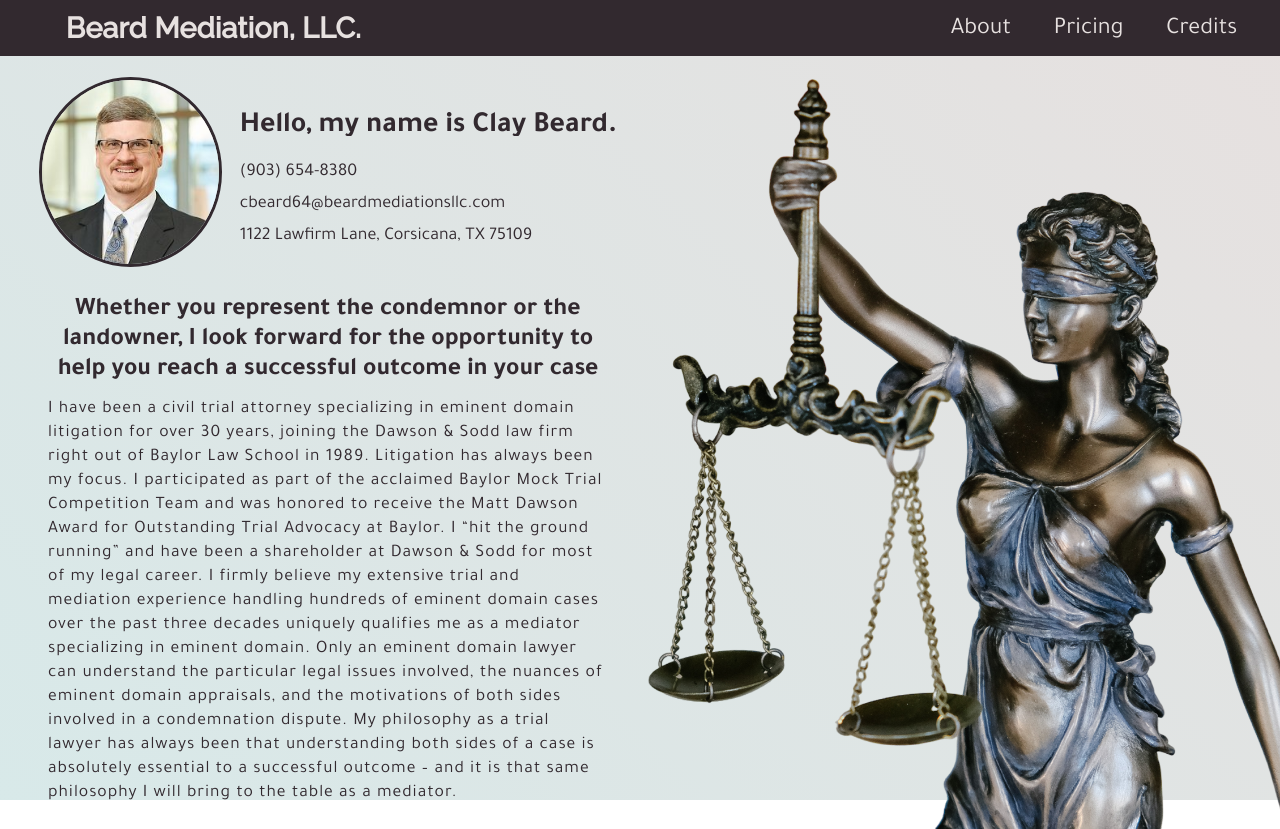
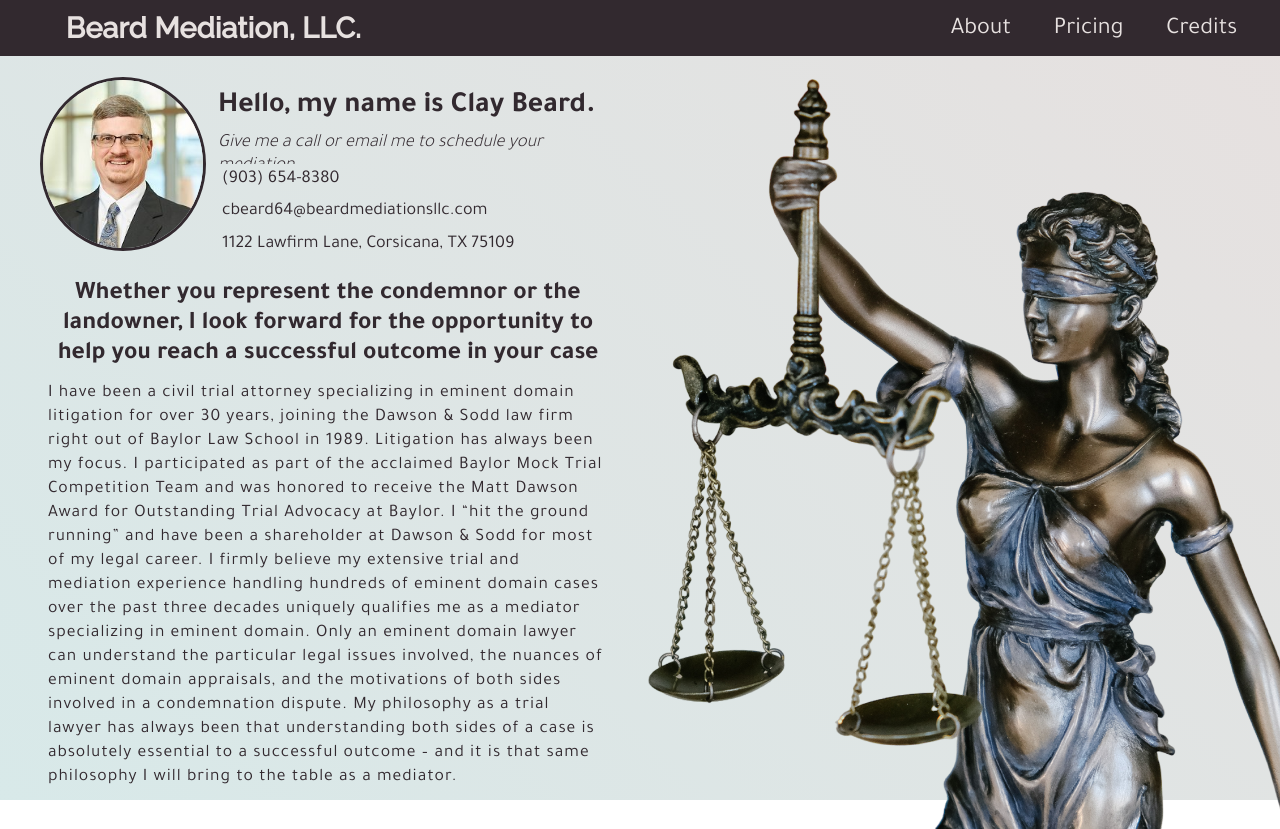
Before and after one commit to h-elliot/beard-mediations, a React (Create React App) app: page / in a window 1280 px wide. Built offline with nearby package versions, Linux system fonts and the light colour scheme.

Commit message:
site anatomy done

```diff
--- a/src/components/Card.css
+++ b/src/components/Card.css
@@ -1,7 +1,8 @@
 .Page-card {
 	flex-basis: 25vh;
-	max-height: 25vh;
+	max-height: 23vh;
 	margin-right: 0;
+	margin-left: 3%;
 
 	display: flex;
 	flex-flow: row nowrap;
@@ -12,7 +13,7 @@
 }
 
 .Profile-image {
-	max-height: 23vh;
+	max-height: 21vh;
 	width: auto;
 	border-radius: 50%;
 	border: 3px solid #32292F;
@@ -22,24 +23,38 @@
 .Card-text {
 	display: flex;
 	flex-flow: column nowrap;
+	justify-content: space-evenly;
 
 	max-height: 100%;
+	padding: 0 2%;
 }
 
 .Card-title {
 	text-align: left;
 	max-height: 10%;
-	padding: 2% 0;
+	padding: 3% 0;
+	margin: 0;
 	font-size: calc(10pt + 2vmin);
 }
 
+.Card-subtitle {
+	font-family: 'Tajawal', sans-serif;
+	font-weight: 300;
+	font-style: italic;
+	text-align: left;
+	max-height: 11%;
+	padding: 3% 0;
+	margin: 0;
+	font-size: calc(8pt + 1vmin);
+}
+
 .Profile-contact ul {
-	max-height: 75%;
-	padding: none;
+	max-height: 60%;
 }
 
 .Profile-contact li {
-	max-height: 4vh;
+	padding: 1%;
+	max-height: 25%;
 	font-size: large;
 	list-style-type: none;
 	text-align: left;
--- a/src/components/Card.js
+++ b/src/components/Card.js
@@ -11,6 +11,9 @@ export default function Navbar() {
 			/>
 			<div className='Card-text'>
 				<h2 className='Card-title'>Hello, my name is Clay Beard.</h2>
+				<h5 className='Card-subtitle'>
+					Give me a call or email me to schedule your mediation.{' '}
+				</h5>
 				<ul className='Profile-contact'>
 					<li id='Contact-phone'>(903) 654-8380</li>
 					<li id='Contact-email'>cbeard64@beardmediationsllc.com</li>
```
